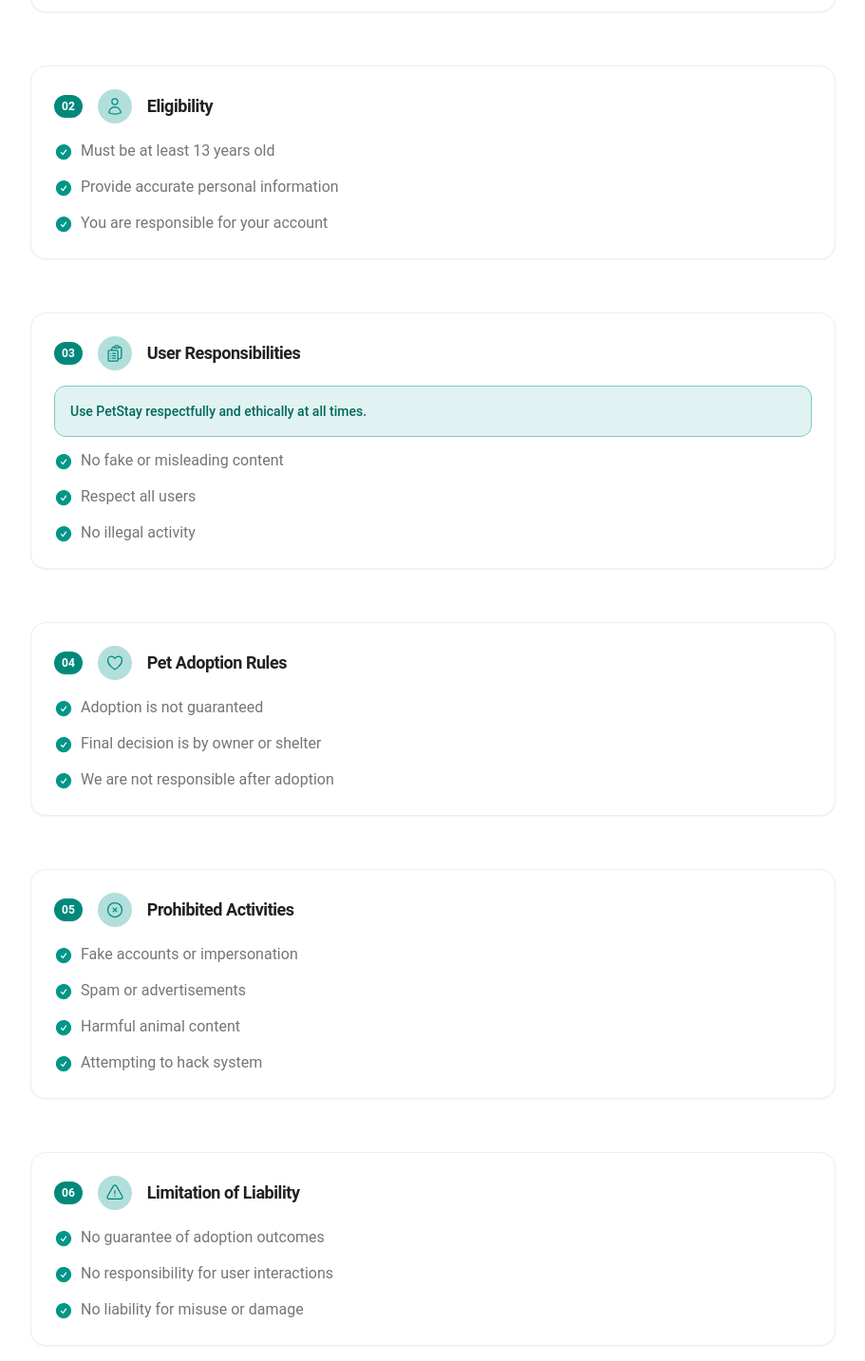
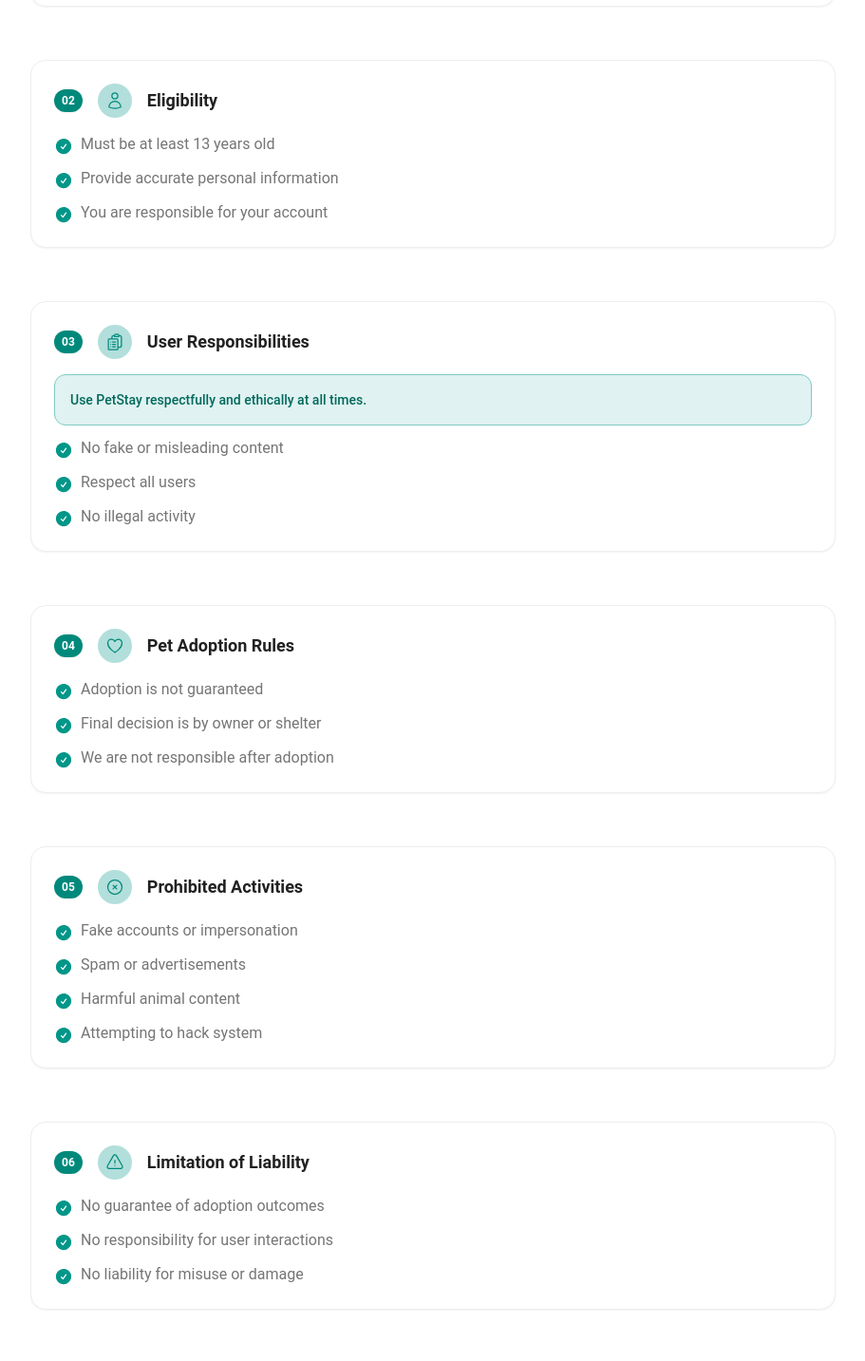
Before and after one commit to MOsaber22/Pet-Stay, a React (Vite) app: page /terms in a window 1280 px wide. Shown: the part 697-2130 px from the top of the page at 95% size, without its empty margins (184-1095 px from the left). Built offline with nearby package versions, Linux system fonts and the light colour scheme.

Commit message:
update design

```diff
--- a/src/pages/Privacy-Policy/Privcy.jsx
+++ b/src/pages/Privacy-Policy/Privcy.jsx
@@ -15,7 +15,7 @@ import {
 } from "react-icons/hi2";
 
 const CheckItem = ({ children }) => (
-  <div className="flex items-start gap-2 text-gray-600 text-base hover:translate-x-1 transition">
+  <div className="flex items-start gap-2 text-gray-600 text-base hover:translate-x-1 transition hover:text-gray-900">
     <span className="text-teal-600 text-lg">✔</span>
     {children}
   </div>
@@ -176,11 +176,11 @@ function Privacy() {
                   {s.number}
                 </span>
 
-                <div className="bg-teal-100 p-2.5 rounded-full group-hover:bg-teal-200 transition">
+                <div className="bg-teal-100 p-2.5 rounded-full group-hover:bg-teal-200 transition all">
                   <Icon className="w-5 h-5 text-teal-600" />
                 </div>
 
-                <h2 className="text-lg font-bold text-gray-900 tracking-tight">
+                <h2 className="text-lg font-bold text-gray-900 ">
                   {s.title}
                 </h2>
               </div>
--- a/src/pages/Terms-of-Service/Terms.jsx
+++ b/src/pages/Terms-of-Service/Terms.jsx
@@ -12,8 +12,12 @@ import {
 } from "react-icons/hi2";
 import { GoLaw } from "react-icons/go";
 
-const Check = () => (
-  <HiCheckCircle className="w-5 h-5 text-teal-500 mt-1 shrink-0" />
+
+const CheckItem = ({ children }) => (
+  <div className="flex items-start gap-2 text-gray-600 text-base transition-all duration-300 hover:translate-x-1.5 hover:text-gray-900">
+    <HiCheckCircle className="w-5 h-5 text-teal-500 mt-1 shrink-0" />
+    {children}
+  </div>
 );
 
 const sections = [
@@ -23,15 +27,12 @@ const sections = [
     icon: HiOutlineDocumentText,
     title: "Introduction",
     content: (
-      <div className="space-y-3 text-gray-600 text-base leading-relaxed">
+      <div className="space-y-3">
         <p className="text-gray-900 font-medium">
           Welcome to PetStay Terms of Service.
         </p>
-
-        <ul className="space-y-3">
-          <li className="flex gap-2"><Check /> By using PetStay you agree to these terms</li>
-          <li className="flex gap-2"><Check /> These rules ensure safety for users and pets</li>
-        </ul>
+        <CheckItem>By using PetStay you agree to these terms</CheckItem>
+        <CheckItem>These rules ensure safety for users and pets</CheckItem>
       </div>
     ),
   },
@@ -42,11 +43,11 @@ const sections = [
     icon: HiOutlineUser,
     title: "Eligibility",
     content: (
-      <ul className="space-y-3 text-gray-600 leading-relaxed">
-        <li className="flex gap-2"><Check /> Must be at least 13 years old</li>
-        <li className="flex gap-2"><Check /> Provide accurate personal information</li>
-        <li className="flex gap-2"><Check /> You are responsible for your account</li>
-      </ul>
+      <div className="space-y-3">
+        <CheckItem>Must be at least 13 years old</CheckItem>
+        <CheckItem>Provide accurate personal information</CheckItem>
+        <CheckItem>You are responsible for your account</CheckItem>
+      </div>
     ),
   },
 
@@ -57,15 +58,13 @@ const sections = [
     title: "User Responsibilities",
     content: (
       <div className="space-y-3">
-        <div className="bg-teal-50 hover:bg-teal-100 transition hover:shadow-lg border border-teal-200 rounded-xl p-4 text-teal-800 text-sm font-medium">
+        <div className="bg-teal-50 border border-teal-200 rounded-xl p-4 text-teal-800 text-sm font-medium">
           Use PetStay respectfully and ethically at all times.
         </div>
 
-        <ul className="space-y-3 text-gray-600 leading-relaxed">
-          <li className="flex gap-2"><Check /> No fake or misleading content</li>
-          <li className="flex gap-2"><Check /> Respect all users</li>
-          <li className="flex gap-2"><Check /> No illegal activity</li>
-        </ul>
+        <CheckItem>No fake or misleading content</CheckItem>
+        <CheckItem>Respect all users</CheckItem>
+        <CheckItem>No illegal activity</CheckItem>
       </div>
     ),
   },
@@ -76,11 +75,11 @@ const sections = [
     icon: HiOutlineHeart,
     title: "Pet Adoption Rules",
     content: (
-      <ul className="space-y-3 text-gray-600 leading-relaxed">
-        <li className="flex gap-2"><Check /> Adoption is not guaranteed</li>
-        <li className="flex gap-2"><Check /> Final decision is by owner or shelter</li>
-        <li className="flex gap-2"><Check /> We are not responsible after adoption</li>
-      </ul>
+      <div className="space-y-3">
+        <CheckItem>Adoption is not guaranteed</CheckItem>
+        <CheckItem>Final decision is by owner or shelter</CheckItem>
+        <CheckItem>We are not responsible after adoption</CheckItem>
+      </div>
     ),
   },
 
@@ -90,12 +89,12 @@ const sections = [
     icon: HiOutlineXCircle,
     title: "Prohibited Activities",
     content: (
-      <ul className="space-y-3 text-gray-600 leading-relaxed">
-        <li className="flex gap-2"><Check /> Fake accounts or impersonation</li>
-        <li className="flex gap-2"><Check /> Spam or advertisements</li>
-        <li className="flex gap-2"><Check /> Harmful animal content</li>
-        <li className="flex gap-2"><Check /> Attempting to hack system</li>
-      </ul>
+      <div className="space-y-3">
+        <CheckItem>Fake accounts or impersonation</CheckItem>
+        <CheckItem>Spam or advertisements</CheckItem>
+        <CheckItem>Harmful animal content</CheckItem>
+        <CheckItem>Attempting to hack system</CheckItem>
+      </div>
     ),
   },
 
@@ -105,11 +104,11 @@ const sections = [
     icon: HiOutlineExclamationTriangle,
     title: "Limitation of Liability",
     content: (
-      <ul className="space-y-3 text-gray-600 leading-relaxed">
-        <li className="flex gap-2"><Check /> No guarantee of adoption outcomes</li>
-        <li className="flex gap-2"><Check /> No responsibility for user interactions</li>
-        <li className="flex gap-2"><Check /> No liability for misuse or damage</li>
-      </ul>
+      <div className="space-y-3">
+        <CheckItem>No guarantee of adoption outcomes</CheckItem>
+        <CheckItem>No responsibility for user interactions</CheckItem>
+        <CheckItem>No liability for misuse or damage</CheckItem>
+      </div>
     ),
   },
 
@@ -120,13 +119,11 @@ const sections = [
     title: "Changes to Terms",
     content: (
       <div className="space-y-3">
-        <div className="bg-yellow-50  border border-yellow-200 rounded-xl p-4 text-yellow-800 text-sm">
+        <div className="bg-yellow-50 border border-yellow-200 rounded-xl p-4 text-yellow-800 text-sm">
           These terms may be updated at any time without prior notice.
         </div>
 
-        <ul className="space-y-3 text-gray-600 leading-relaxed">
-          <li className="flex gap-2"><Check /> Continued use means acceptance of updates</li>
-        </ul>
+        <CheckItem>Continued use means acceptance of updates</CheckItem>
       </div>
     ),
   },
@@ -135,14 +132,20 @@ const sections = [
 function Terms() {
   return (
     <div className="bg-white min-h-screen">
+
       <section className="py-24 bg-gradient-to-br from-teal-50 to-white text-center">
         <GoLaw className="mx-auto w-10 h-10 text-teal-600 mb-4" />
+
         <h1 className="text-5xl font-extrabold text-gray-900 tracking-tight">
           Terms <span className="text-teal-600">of Service</span>
         </h1>
+
         <div className="w-16 h-1 bg-teal-600 mx-auto mt-4 rounded"></div>
+
         <p className="text-gray-600 mt-4 text-base max-w-xl mx-auto">
-          Clear, simple rules that keep <span className="text-teal-600 font-bold">Pet</span><span className="font-bold">Stay</span> safe and trustworthy for everyone.
+          Clear, simple rules that keep{" "}
+          <span className="text-teal-600 font-bold">Pet</span>
+          <span className="font-bold">Stay</span> safe and trustworthy for everyone.
         </p>
       </section>
 
@@ -156,17 +159,17 @@ function Terms() {
               id={s.id}
               className="group bg-white border border-gray-200 rounded-2xl p-6 shadow-sm hover:shadow-lg hover:-translate-y-1 transition-all duration-300"
             >
+              <div className="flex items-center gap-4 mb-4">
 
-              <div className="flex items-center gap-4 mb-4">
                 <span className="text-xs bg-teal-600 text-white font-bold rounded-full px-2 py-1 shadow-sm">
                   {s.number}
                 </span>
 
-              <div className="bg-teal-100 p-2 rounded-full transition-all duration-300 group-hover:bg-teal-200 ">
-                <Icon className="w-5 h-5 text-teal-600 transition-colors duration-300 group-hover:text-teal-700" />
-              </div>
+                <div className="bg-teal-100 p-2 rounded-full transition-all duration-300 group-hover:bg-teal-200">
+                  <Icon className="w-5 h-5 text-teal-600 transition-colors duration-300 group-hover:text-teal-700" />
+                </div>
 
-                <h2 className="text-lg font-bold text-gray-900 tracking-tight">
+                <h2 className="text-lg font-bold text-gray-900">
                   {s.title}
                 </h2>
               </div>
@@ -176,7 +179,7 @@ function Terms() {
           );
         })}
 
-          <section className="bg-teal-50 border border-teal-200 shadow-sm rounded-2xl p-8 text-center">
+        <section className="bg-teal-50 border border-teal-200 shadow-sm rounded-2xl p-8 text-center">
           <HiOutlineEnvelope className="mx-auto w-6 h-6 text-teal-600 mb-3" />
 
           <h2 className="text-lg font-bold text-gray-900 mb-2">
@@ -189,7 +192,7 @@ function Terms() {
 
           <Link
             to="/contact"
-            className="bg-teal-600 hover:bg-teal-700 active:scale-95 transition-all text-white px-6 py-2 rounded-full text-sm font-medium "
+            className="bg-teal-600 hover:bg-teal-700 active:scale-95 transition-all text-white px-6 py-2 rounded-full text-sm font-medium"
           >
             Contact Support
           </Link>
@@ -198,4 +201,5 @@ function Terms() {
     </div>
   );
 }
-export default Terms
+
+export default Terms;
```
